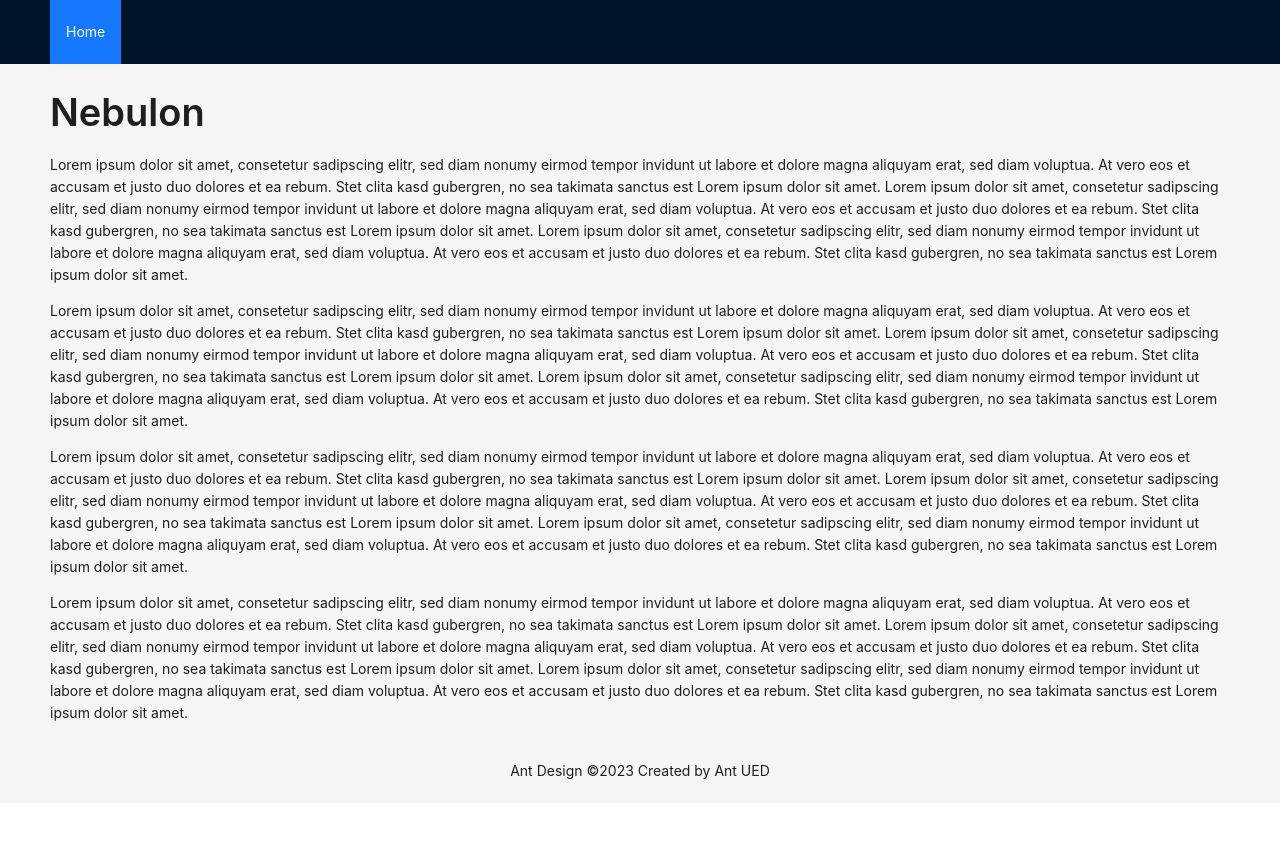
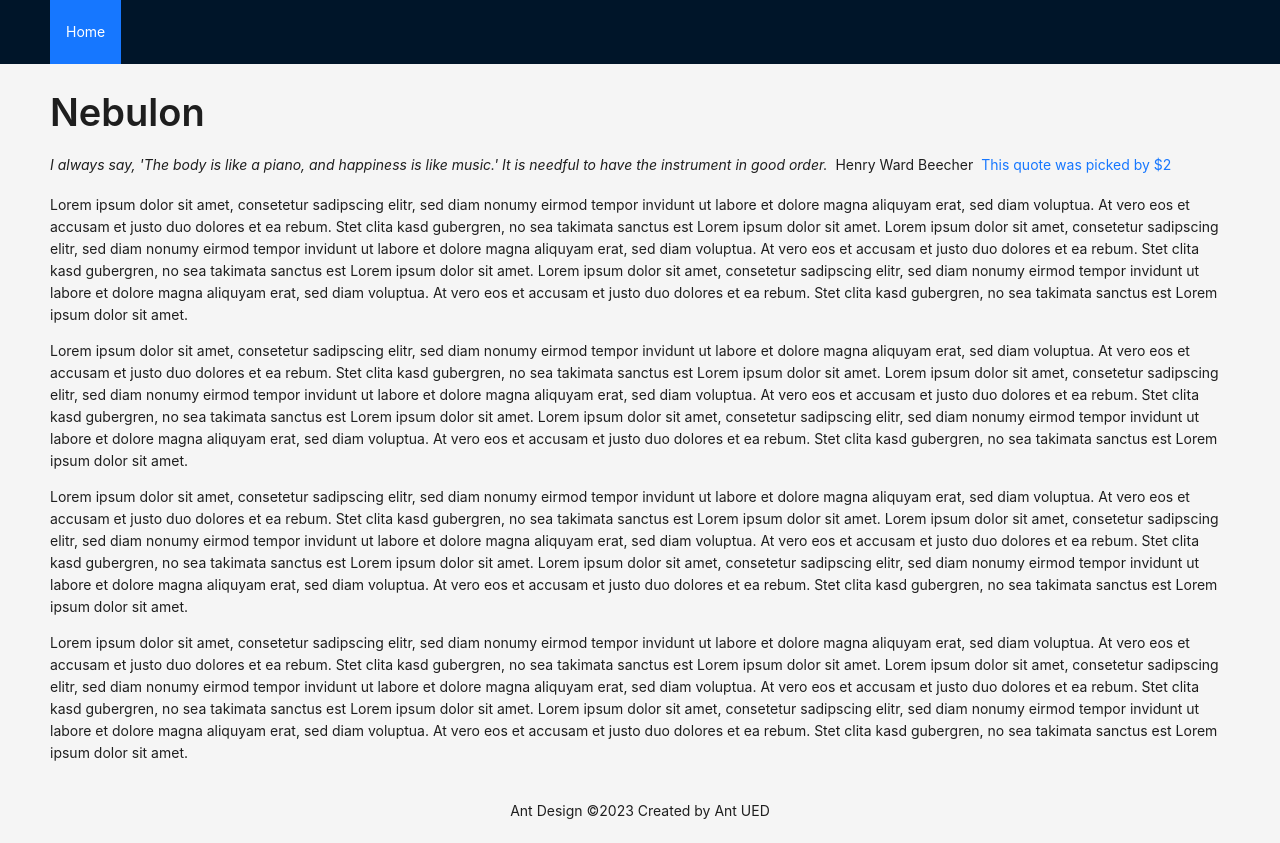
Before and after one commit to johannesstroebele91/nebulon, a React (Create React App) app: page / in a window 1280 px wide. Before the commit the page ends 803 px from the top, so only its background shows below. Built offline with nearby package versions, Linux system fonts and the light colour scheme.

Commit message:
add display of random motivational quote

```diff
--- a/src/App.tsx
+++ b/src/App.tsx
@@ -17,6 +17,84 @@ const App: React.FC = () => {
     },
   ];
 
+  interface Quote {
+    id: number;
+    author: string;
+    quote: string;
+    userId: number;
+  }
+
+  const quotes: Quote[] = [
+    {
+      id: 1,
+      author: "Arnold Schwarzenegger",
+      quote: "If it jiggles, it's fat.",
+      userId: 2,
+    },
+    {
+      id: 2,
+      author: "Arnold Schwarzenegger",
+      quote:
+        "The resistance that you fight physically in the gym and the resistance that you fight in life can only build a strong character.",
+      userId: 2,
+    },
+    {
+      id: 3,
+      author: "Muhammad Ali",
+      quote:
+        "I don't count my sit-ups; I only start counting when it starts hurting because they’re the only ones that count.",
+      userId: 3,
+    },
+    {
+      id: 4,
+      author: "Muhammad Ali",
+      quote:
+        "I hated every minute of training, but I said, ‘Don’t quit. Suffer now and live the rest of your life as a champion.’",
+      userId: 3,
+    },
+    {
+      id: 5,
+      author: "Bruce Lee",
+      quote:
+        "It's not the daily increase but daily decrease. Hack away at the unessential.",
+      userId: 3,
+    },
+    {
+      id: 6,
+      author: "Chris Evans",
+      quote:
+        "I have a love-hate relationship with the gym. Every time I go, I hate it. But then I feel great afterwards, so I love it.",
+      userId: 1,
+    },
+    {
+      id: 7,
+      author: "Steve Jobs",
+      quote: "The only way to do great work is to love what you do.",
+      userId: 1,
+    },
+    {
+      id: 8,
+      author: "Rich Piana",
+      quote:
+        "If you still look good at the end of your workout, you didn't train hard enough.",
+      userId: 1,
+    },
+    {
+      id: 9,
+      author: "Henry Ward Beecher",
+      quote:
+        "I always say, 'The body is like a piano, and happiness is like music.' It is needful to have the instrument in good order.",
+      userId: 2,
+    },
+    {
+      id: 10,
+      author: "Markus Rühl",
+      quote: "I don't do this to be healthy, I do this to get big muscles.",
+      userId: 3,
+    },
+  ];
+
+  const randomQuoteId = Math.floor(Math.random() * 10) + 1;
   return (
     <Layout>
       <Header style={{ position: "sticky", top: 0, zIndex: 1, width: "100%" }}>
@@ -35,6 +113,13 @@ const App: React.FC = () => {
           <Breadcrumb.Item>App</Breadcrumb.Item>
         </Breadcrumb> */}
         <Title>Nebulon</Title>
+        <Space style={{ paddingBottom: 18 }}>
+          <Text italic>{quotes[randomQuoteId].quote}</Text>
+          <Text>{quotes[randomQuoteId].author}</Text>
+          <Link href="https://ant.design" target="_blank">
+            This quote was picked by ${quotes[randomQuoteId].userId}
+          </Link>
+        </Space>
         <Paragraph>
           Lorem ipsum dolor sit amet, consetetur sadipscing elitr, sed diam
           nonumy eirmod tempor invidunt ut labore et dolore magna aliquyam erat,
```
